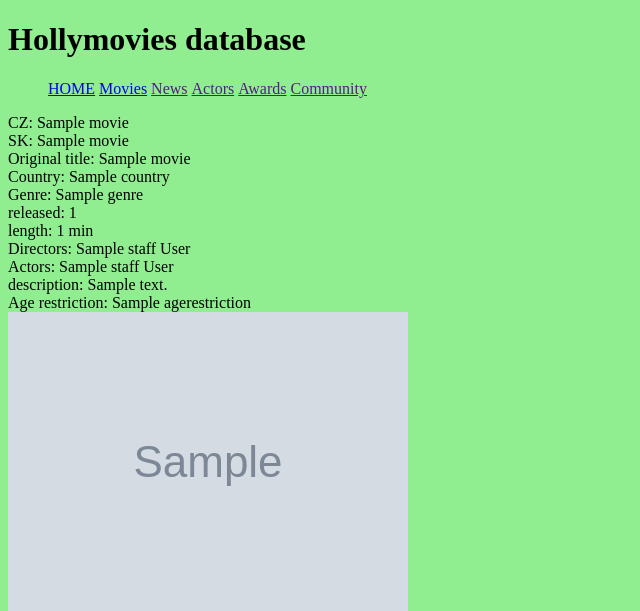
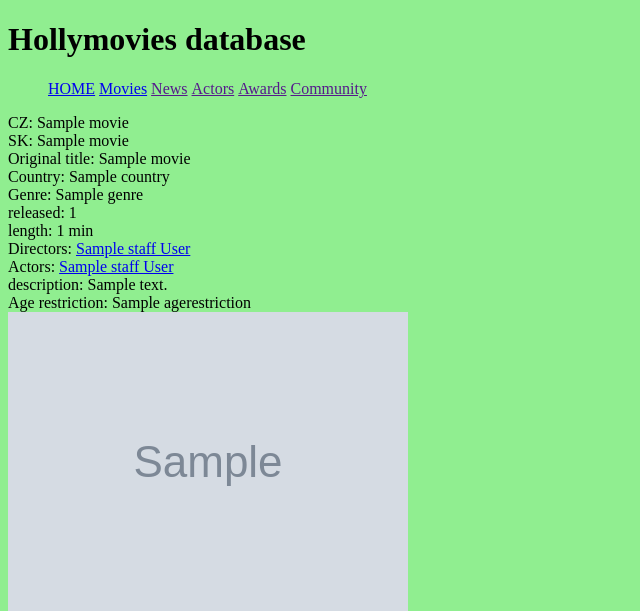
Before and after one commit to petrgregor/PythonRemoteSK2_10_backend_technologies, a Django app: page /movie/1/ in a window 1280 px wide. Shown: the top 611 px of the page, without its empty margins (0-640 px from the left). Run offline with Django 4.2, Linux system fonts and the light colour scheme; tables that the repository leaves empty hold one stand-in row (values such as "Sample post"); grey boxes marked "Sample" are stand-in pictures; parts of the project's set-up code (start-up, migrations or seed data) failed here and were passed over.

Commit message:
Changes in tamplates movie.html and staff.html.

```diff
--- a/viewer/templates/movie.html
+++ b/viewer/templates/movie.html
@@ -21,14 +21,14 @@
 <div class="directors">Directors:
     {% for director in directors %}
         <span class="director">
-            {{ director.name }} {{ director.surname }}
+            <a href="{% url 'staff' director.id %}">{{ director.name }} {{ director.surname }}</a>
         </span>
     {% endfor %}
 </div>
 <div class="actors">Actors:
     {% for actor in actors %}
         <span class="actor">
-            {{ actor.name }} {{ actor.surname }}
+            <a href="{% url 'staff' actor.id %}">{{ actor.name }} {{ actor.surname }}</a>
         </span>
     {% endfor %}
 </div>
--- a/viewer/templates/staff.html
+++ b/viewer/templates/staff.html
@@ -31,14 +31,14 @@
     Directing:
   {% endif %}
   {% for directing_movie in directing_movies %}
-    <div class="directing_movie">{{ directing_movie.title_orig }}</div>
+    <div class="directing_movie"><a href="{% url 'movie' directing_movie.id %}">{{ directing_movie.title_orig }}</a></div>
   {% endfor %}
 </div>
 <div class="acting_in_movies">
   {% if acting_in_movies %}
     Acting:
     {% for movie in acting_in_movies %}
-      <div class="acting_in_movie">{{ movie.title_orig }}</div>
+      <div class="acting_in_movie"><a href="{% url 'movie' movie.id %}">{{ movie.title_orig }}</a></div>
     {% endfor %}
   {% endif %}
 </div>
```
